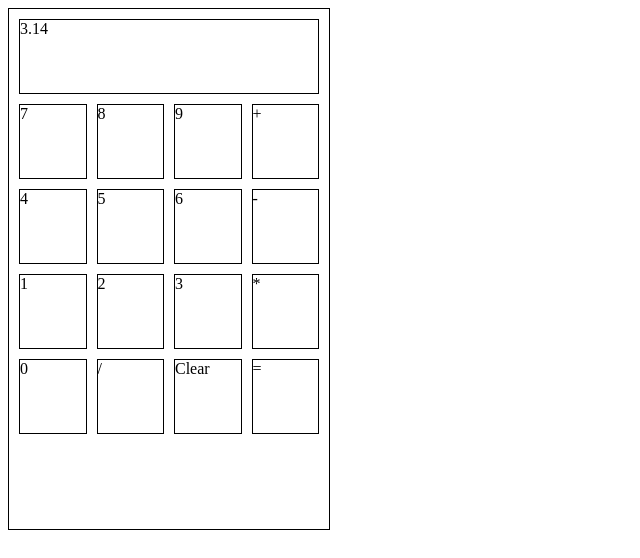
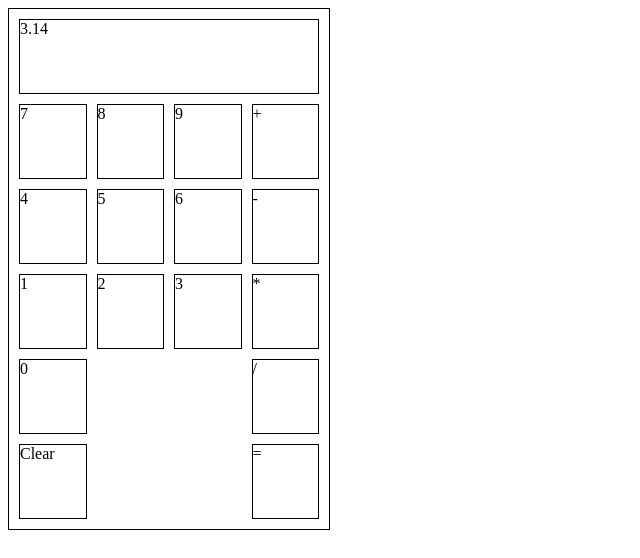
Before and after one commit to Peuchen/calculator, a plain HTML site: page index.html in a window 1280 px wide. Shown: the whole page, without its empty margins (0-640 px from the left). Drawn offline with Linux system fonts and the light colour scheme.

Commit message:
Repositioned grid items in style.css

```diff
--- a/style.css
+++ b/style.css
@@ -18,3 +18,8 @@
 #equals, #clear, .operator, .number {
     border: 1px solid black;
 }
+
+#equals, .operator {
+    grid-column-start: 4;
+    grid-column-end: 5;
+}
```
